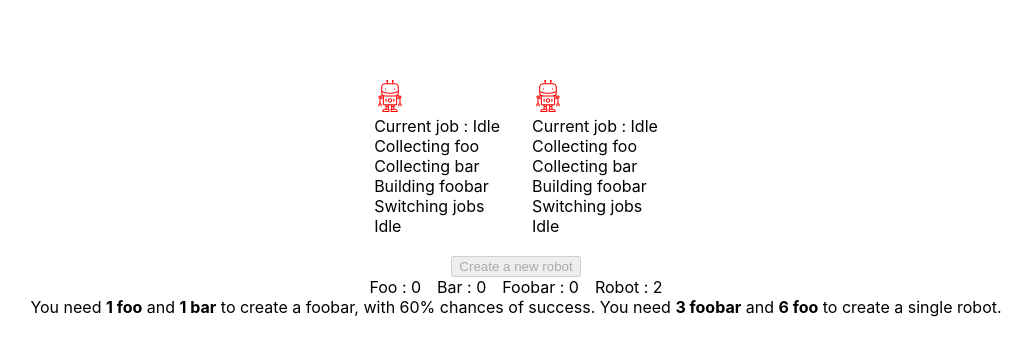
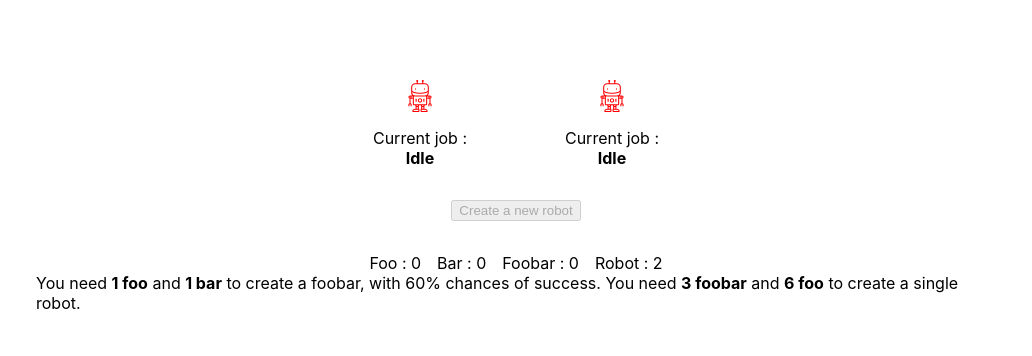
Before and after one commit to Rule2k/foobartory, a React (Create React App) app: page / in a window 1280 px wide. Shown: the top 356 px of the page, without its empty margins (124-1156 px from the left). Built offline with nearby package versions, Linux system fonts and the light colour scheme.

Commit message:
adding new css style, adding a new popup when clicking a robot to display the list of jobs available

```diff
--- a/src/components/Foobartory/Foobartory.module.css
+++ b/src/components/Foobartory/Foobartory.module.css
@@ -3,13 +3,22 @@
   flex-direction: column;
   padding: 5rem;
   align-items: center;
+  width: 60rem;
+  margin: auto;
 }
 
 .Robots {
   display: flex;
   flex-direction: row;
+  flex-wrap: wrap;
+  margin-bottom: 2rem;
+  gap: 2rem;
 }
 
 .Robots > div:not(:last-child) {
   margin-right: 2rem;
 }
+
+.Foobartory > button {
+  margin-bottom: 2rem;
+}
--- a/src/components/Foobartory/Foobartory.tsx
+++ b/src/components/Foobartory/Foobartory.tsx
@@ -86,8 +86,6 @@ const Foobartory = () => {
         break;
       case Job.Foobar:
         if (numberOfBar >= 1 && numberOfFoo >= 1) {
-          console.log("heh");
-          console.log({ numberOfFoo, numberOfBar });
           const random = getRandomNumber(1, 100);
           if (random <= 60) {
             handleSimpleActions(job, id);
--- a/src/components/Robot/Robot.module.css
+++ b/src/components/Robot/Robot.module.css
@@ -1,5 +1,19 @@
+.Robot {
+  position: relative;
+  align-items: center;
+  display: flex;
+  flex-direction: column;
+  width: 8rem;
+}
+
+.CurrentJob {
+  font-weight: bold;
+}
+
 .Robotsvg {
   height: 2rem;
+  cursor: pointer;
+  margin-bottom: 1rem;
 }
 
 .Busy {
@@ -13,3 +27,22 @@
 .Idle {
   fill: red;
 }
+
+.Popup {
+  position: absolute;
+  background-color: white;
+  padding: 1rem;
+  width: 100%;
+  border: 1px solid black;
+  border-radius: 0.2rem;
+  top: 3rem;
+  z-index: 2;
+}
+
+.Job {
+  cursor: pointer;
+}
+
+.Active {
+  font-weight: bold;
+}
--- a/src/components/Robot/Robot.tsx
+++ b/src/components/Robot/Robot.tsx
@@ -1,4 +1,4 @@
-import React, { useEffect } from "react";
+import React, { useCallback, useEffect, useRef, useState } from "react";
 import { Job, RobotInterface } from "../Foobartory/Foobartory";
 import Robotsvg from "./Robotsvg";
 import styles from "./Robot.module.css";
@@ -15,6 +15,32 @@ const Robot = ({
   handleRobotAction,
   handleSwitchAction,
 }: Props) => {
+  const [isOpen, setIsOpen] = useState(false);
+  const wrapperRef = useRef<HTMLDivElement | null>(null);
+  const buttonRef = useRef<HTMLDivElement | null>(null);
+
+  const handleClickOutside = useCallback(
+    (event) => {
+      if (
+        wrapperRef.current &&
+        buttonRef.current &&
+        !wrapperRef.current.contains(event.target) &&
+        !buttonRef.current.contains(event.target)
+      ) {
+        setIsOpen(false);
+      }
+    },
+    [wrapperRef, buttonRef]
+  );
+
+  const togglePopup = () => setIsOpen((currentIsOpen) => !currentIsOpen);
+
+  useEffect(() => {
+    document.addEventListener("mousedown", handleClickOutside);
+
+    return () => document.removeEventListener("mousedown", handleClickOutside);
+  });
+
   useEffect(() => {
     const interval = setInterval(() => {
       delay > 0 && handleRobotAction(id, job);
@@ -32,16 +58,32 @@ const Robot = ({
   });
 
   return (
-    <div>
-      <Robotsvg className={robotClasses} />
-      <div>{`Current job : ${job}`}</div>
-      {jobs.map((job) => (
-        <div key={job} onClick={() => handleSwitchAction(id, job)}>
-          {job}
+    <div className={styles.Robot}>
+      <Robotsvg
+        className={robotClasses}
+        onClick={(event: React.MouseEvent<HTMLDivElement, MouseEvent>) => {
+          event.stopPropagation();
+          togglePopup();
+        }}
+        ref={buttonRef}
+      />
+      <div>Current job :</div>
+      <span className={styles.CurrentJob}>{job}</span>
+      {isOpen && (
+        <div ref={wrapperRef} className={styles.Popup}>
+          {jobs.map((currentJob) => (
+            <div
+              key={currentJob}
+              onClick={() => handleSwitchAction(id, currentJob)}
+              className={cx(styles.Job, {
+                [styles.Active]: job === currentJob,
+              })}
+            >
+              {currentJob}
+            </div>
+          ))}
         </div>
-      ))}
-      <br />
-      {}
+      )}
     </div>
   );
 };
--- a/src/components/Robot/Robotsvg.tsx
+++ b/src/components/Robot/Robotsvg.tsx
@@ -1,7 +1,12 @@
 import React from "react";
 
-const Robotsvg = (props: any) => (
-  <svg viewBox="0 0 462 462" enableBackground="new 0 0 462 462" {...props}>
+const Robotsvg = React.forwardRef((props: any, ref: any) => (
+  <svg
+    viewBox="0 0 462 462"
+    enableBackground="new 0 0 462 462"
+    {...props}
+    ref={ref}
+  >
     <g>
       <path d="m167,142c4.142,0 7.5-3.358 7.5-7.5v-8c0-4.142-3.358-7.5-7.5-7.5s-7.5,3.358-7.5,7.5v8c0,4.142 3.357,7.5 7.5,7.5z" />
       <path d="m295,142c4.142,0 7.5-3.358 7.5-7.5v-8c0-4.142-3.358-7.5-7.5-7.5s-7.5,3.358-7.5,7.5v8c0,4.142 3.357,7.5 7.5,7.5z" />
@@ -11,6 +16,6 @@ const Robotsvg = (props: any) => (
       <path d="m287,271c-4.142,0-7.5,3.358-7.5,7.5v32c0,4.142 3.358,7.5 7.5,7.5s7.5-3.358 7.5-7.5v-32c0-4.142-3.358-7.5-7.5-7.5z" />
     </g>
   </svg>
-);
+));
 
 export default Robotsvg;
```
